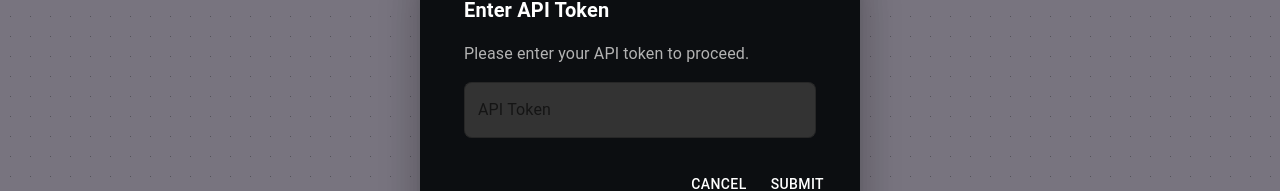
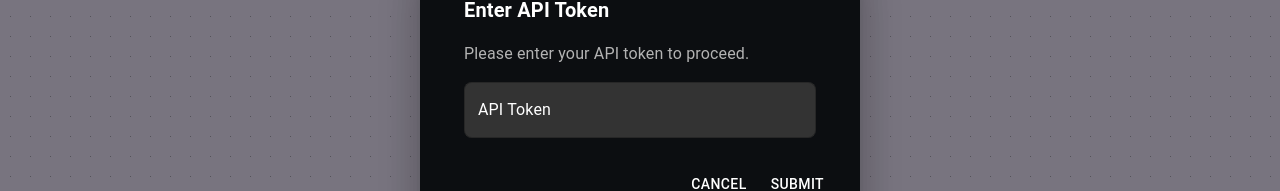
Before and after one commit to niley1nov/tab-board, a React app: page /#/board in a window 1280 px wide. Both pictures are taken after a click on the button "Set Token". Shown: the part 306-497 px from the top of the page. Built offline with nearby package versions, Linux system fonts and the light colour scheme.

Commit message:
token color correct

```diff
--- a/src/components/drawerComponents/TokenDialog.jsx
+++ b/src/components/drawerComponents/TokenDialog.jsx
@@ -29,12 +29,7 @@ const TokenDialog = ({ open, apiToken, setApiToken, onSubmit, onClose }) => (
 				fullWidth
 				value={apiToken}
 				onChange={(e) => setApiToken(e.target.value)}
-				sx={{
-					'& .MuiInputBase-root': {
-						backgroundColor: '#333',
-						borderRadius: '8px',
-					},
-				}}
+				className="text-field-token"
 			/>
 		</DialogContent>
 		<DialogActions>
--- a/src/stylesheets/CustomDrawer.css
+++ b/src/stylesheets/CustomDrawer.css
@@ -67,3 +67,22 @@
   margin-bottom: 4px;         /* Adds space below the title */
   font-size: 14px;            /* Adjust font size if necessary */
 }
+
+.text-field-token {
+	--background-color: #333;
+	--label-color: #ffffff;
+  }
+
+  .text-field-token .MuiInputBase-root {
+	background-color: var(--background-color);
+	color: var(--label-color);
+	border-radius: 8px;
+  }
+
+  .text-field-token .MuiInputLabel-root {
+	color: var(--label-color);
+  }
+
+  .text-field-token .MuiInputLabel-root.Mui-focused {
+	color: var(--label-color);
+  }
```
